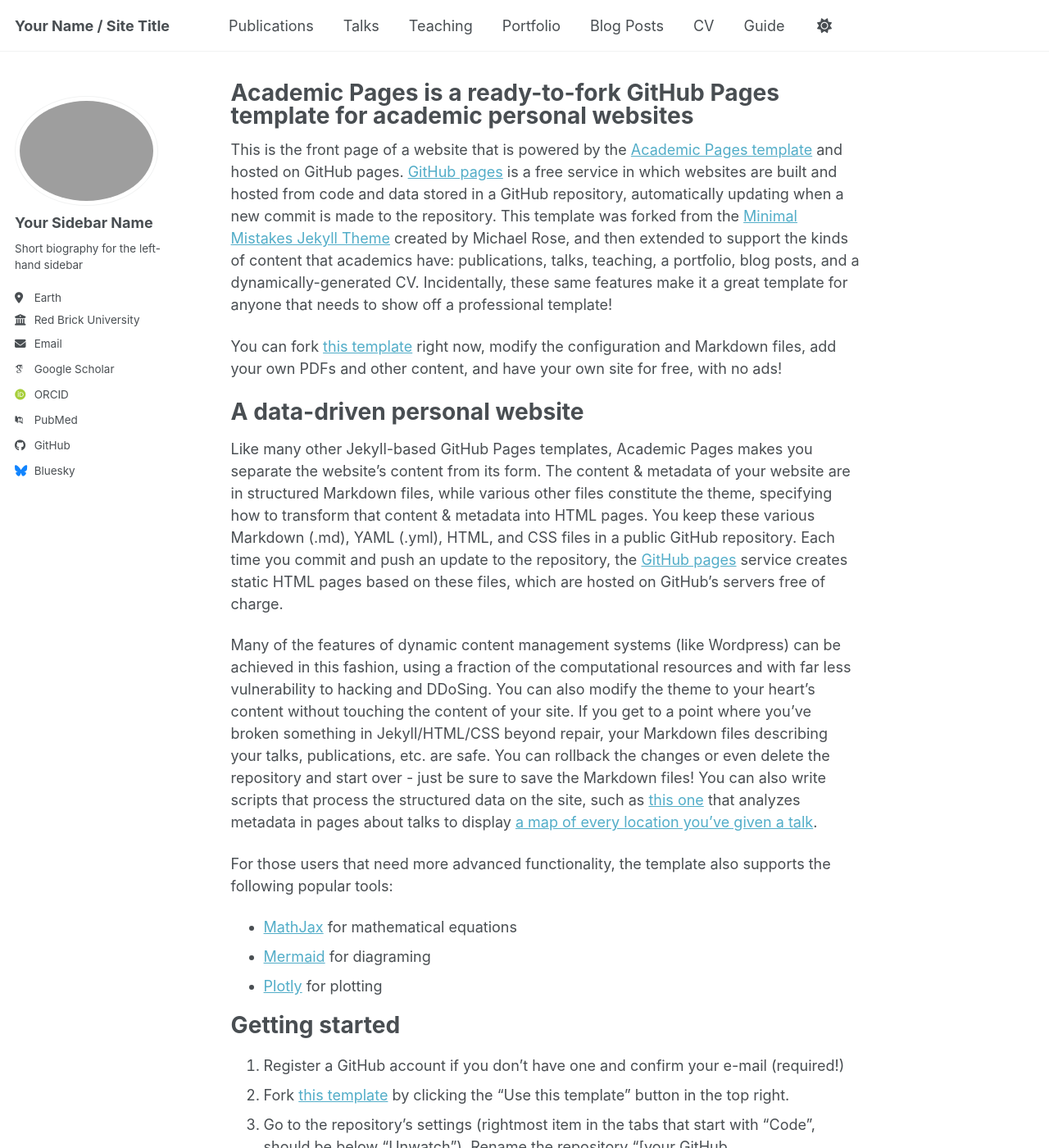
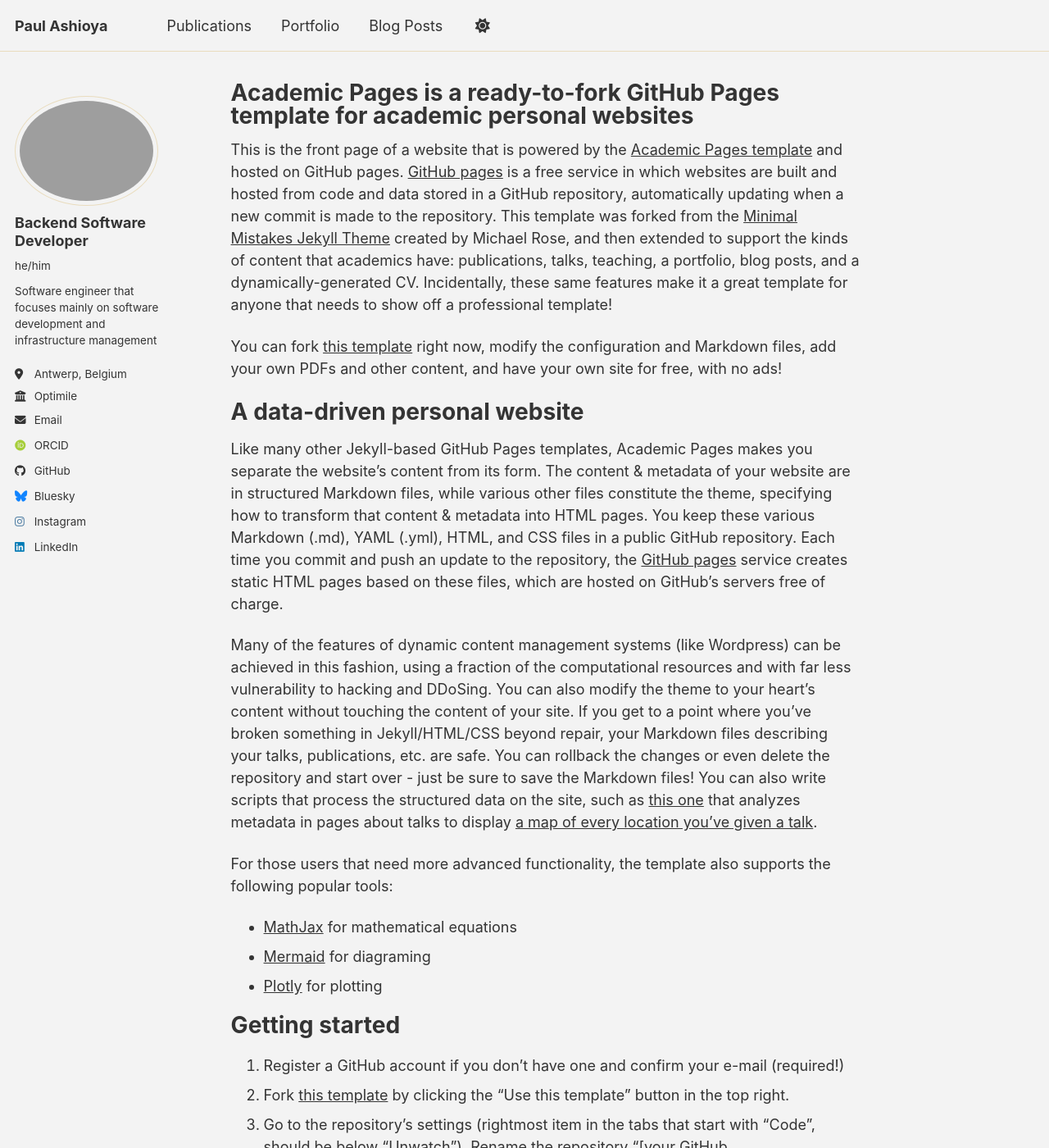
Before and after one commit to pashioya/academicpages, a Jekyll site: the page built from _pages/about.md, in a window 1280 px wide and 1400 px high. Shown: the whole window at 82% size. Built offline with Jekyll 4.4.1, drawn with Linux system fonts in a browser that asks for light colours; some web fonts are replaced; a script bundle is joined from its source files by our own code; library files that are not in the unit come from our copies; some of the changed text lies outside the part shown.

Commit message:
base configuration

```diff
--- a/_config.yml
+++ b/_config.yml
@@ -8,15 +8,15 @@
 
 # Basic Site Settings
 locale                   : "en-US"
-site_theme               : "default" # the available themes options are "default", "air", "sunrise", "mint", "dirt" and "contrast"
-title                    : "Your Name / Site Title"
+site_theme               : "dirt" # the available themes options are "default", "air", "sunrise", "mint", "dirt" and "contrast"
+title                    : "Paul Ashioya"
 title_separator          : "-"
-name                     : &name "Your Name"
-description              : &description "Your Name's academic portfolio"   # Update this with a general description of your site, this is the default if not overridden by a page
-url                      : https://academicpages.github.io # The base hostname & protocol for your site e.g. "https://[your GitHub username].github.io",
+name                     : &name "Paul Ashioya"
+description              : &description "Paul Ashioya's academic portfolio"   # Update this with a general description of your site, this is the default if not overridden by a page
+url                      : https://paul-ashioya.com # The base hostname & protocol for your site e.g. "https://[your GitHub username].github.io",
                                                            # or if you already have some other page hosted on Github then use "https://[your GitHub username].github.io/[Your Repo Name]"
 baseurl                  : "" # the subpath of your site, e.g. "/blog"
-repository               : "academicpages/academicpages.github.io"
+repository               : "pashioya/academicpages"
 
 # Site Author - The following control what appear as part of the author content on the side bar.
 #               If a field is blank the icon and link will not appear, otherwise it will be shown.
@@ -24,24 +24,24 @@
 author:
   # Biographic information
   avatar           : "profile.png"
-  name             : "Your Sidebar Name"
-  pronouns         : # example: "she/her"
-  bio              : "Short biography for the left-hand sidebar"
-  location         : "Earth"
-  employer         : "Red Brick University"
+  name             : "Backend Software Developer"
+  pronouns         : "he/him"
+  bio              : "Software engineer that focuses mainly on software development and infrastructure management"
+  location         : "Antwerp, Belgium"
+  employer         : "Optimile"
   uri              : # URL
-  email            : "none@example.org"
+  email            : "john.ashioya@gmail.com"
 
   # Academic websites
   academia         : # URL
   arxiv            : # URL - Update with the correct link to your profile
-  googlescholar    : "https://scholar.google.com/citations?user=PS_CX0AAAAAJ"
+  googlescholar    : #
   inspire-hep      : # URL
   impactstory      : # URL
-  orcid            : "https://orcid.org/yourorcidurl"
+  orcid            : "https://orcid.org/0009-0007-9076-7350"
   semantic         : # URL
   ssrn             : # URL
-  pubmed           : "https://www.ncbi.nlm.nih.gov/pubmed/?term=john+snow"
+  pubmed           : #
   researchgate     : # URL
   scopus           : # URL
   zotero           : # URL
@@ -51,22 +51,22 @@
   bitbucket        : # Username - Update with your username on the site
   codepen          : # Username
   dribbble         : # Username
-  github           : "academicpages"
+  github           : pashioya
   kaggle           : # Username
   stackoverflow    : # User number or user number and name (i.e., use "1" or "1/jeff-atwood")
 
   # Social media
   artstation       : # Username
-  bluesky          : "bsky.app" # Replace this with you Bluesky username
+  bluesky          : "paul-ashioya"
   facebook         : # Username
   flickr           : # Username
   foursquare       : # Username
   goodreads        : # Username
   google_plus      : # Username
   keybase          : # Username
-  instagram        : # Username
+  instagram        :  "paul.ashioya"
   lastfm           : # Username
-  linkedin         : # Username
+  linkedin         :  "paul-ashioya"
   mastodon         : # URL
   medium           : # URL
   pinterest        : # Username
```
Also changed, not shown: _data/navigation.yml (+8 -8 lines), 1 other file.
